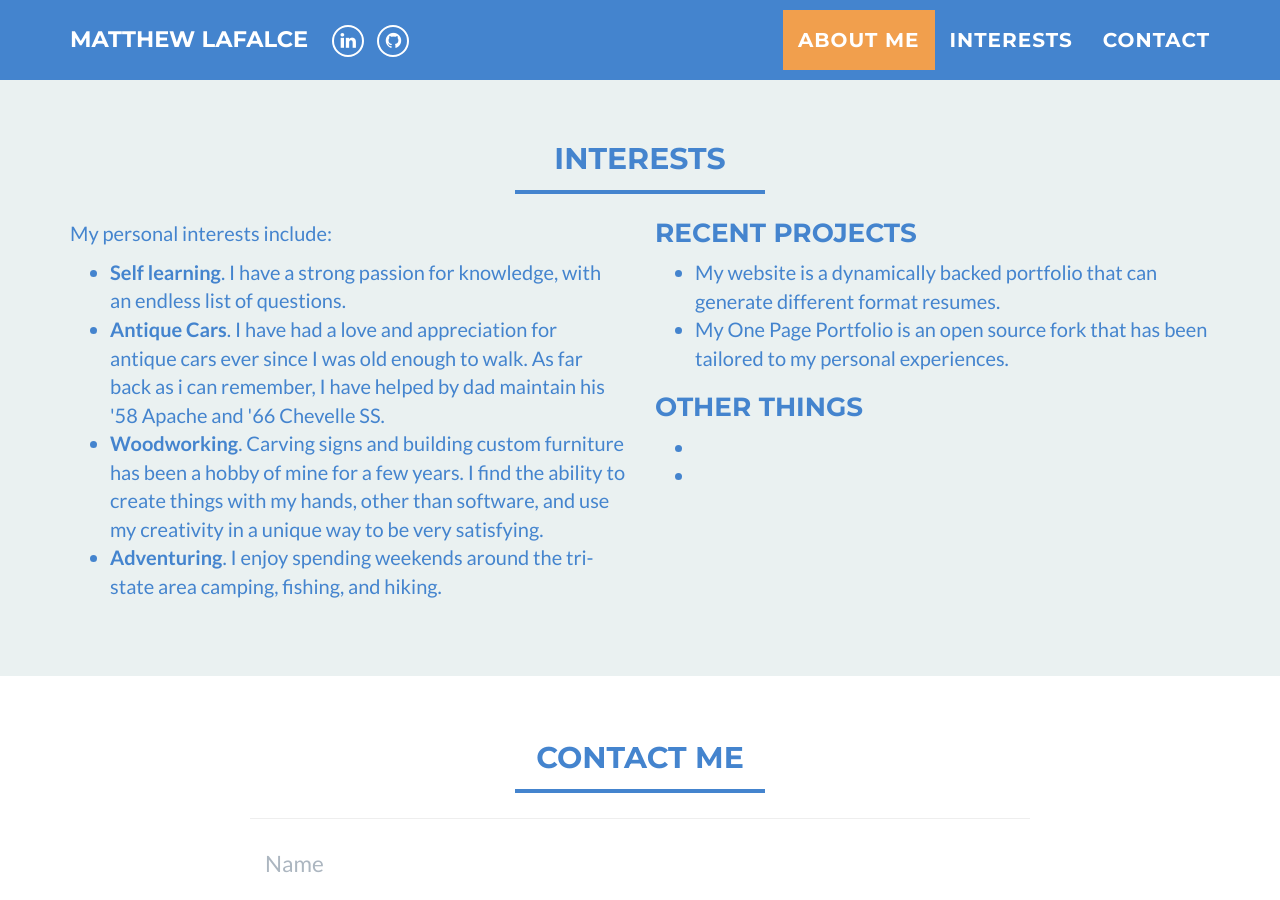
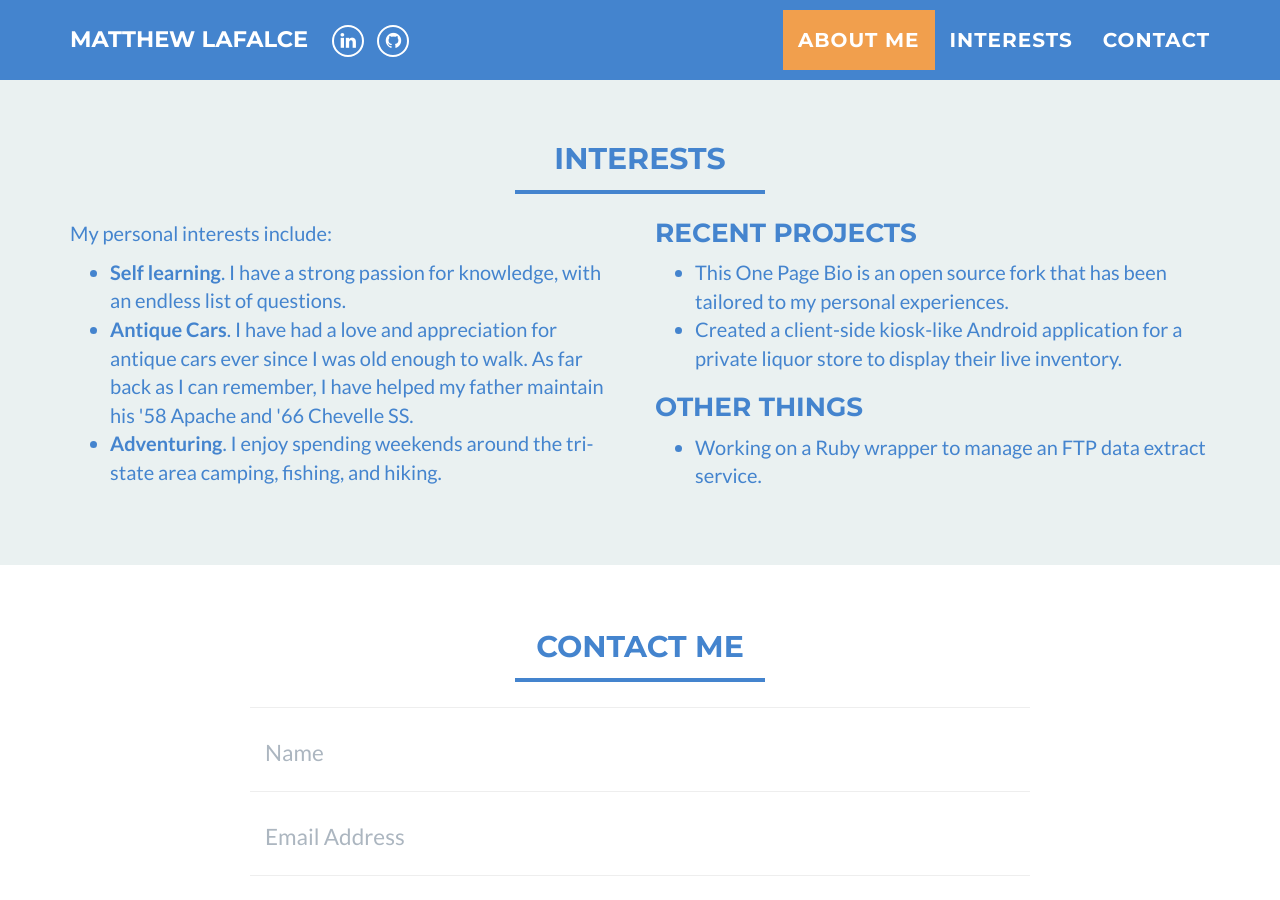
Before and after one commit to MatthewLaFalce/onepage-bio, a Jekyll site: the page built from index.html, in a window 1280 px wide and 900 px high, scrolled down 993 px. Built offline with Jekyll 4.4.1, drawn with Linux system fonts in a browser that asks for light colours.

Commit message:
Update Projects and grammer

```diff
--- a/_includes/interests.html
+++ b/_includes/interests.html
@@ -16,12 +16,8 @@
             <b>Self learning</b>. I have a strong passion for knowledge, with an endless list of questions.
           </li>
           <li>
-            <b>Antique Cars</b>. I have had a love and appreciation for antique cars ever since I was old enough to walk. As far back as i can remember, I
-            have helped by dad maintain his '58 Apache and '66 Chevelle SS.
-          </li>
-          <li>
-            <b>Woodworking</b>. Carving signs and building custom furniture has been a hobby of mine for a few years. I find the ability to create things
-            with my hands, other than software, and use my creativity in a unique way to be very satisfying.
+            <b>Antique Cars</b>. I have had a love and appreciation for antique cars ever since I was old enough to walk. As far back as I can remember, I
+            have helped my father maintain his '58 Apache and '66 Chevelle SS.
           </li>
           <li>
             <b>Adventuring</b>. I enjoy spending weekends around the tri-state area camping, fishing, and hiking.
@@ -32,17 +28,16 @@
         <h3 style="margin-top:0">Recent Projects</h3>
         <ul>
           <li>
-            My website is a dynamically backed portfolio that can generate different format resumes.
+            This One Page Bio is an open source fork that has been tailored to my personal experiences.
           </li>
           <li>
-            My One Page Portfolio is an open source fork that has been tailored to my personal experiences.
+            Created a client-side kiosk-like Android application for a private liquor store to display their live inventory.
           </li>
         </ul>
         <h3>Other Things</h3>
         <ul>
           <li>
-          </li>
-          <li>
+            Working on a Ruby wrapper to manage an FTP data extract service.
           </li>
         </ul>
       </div>
```
